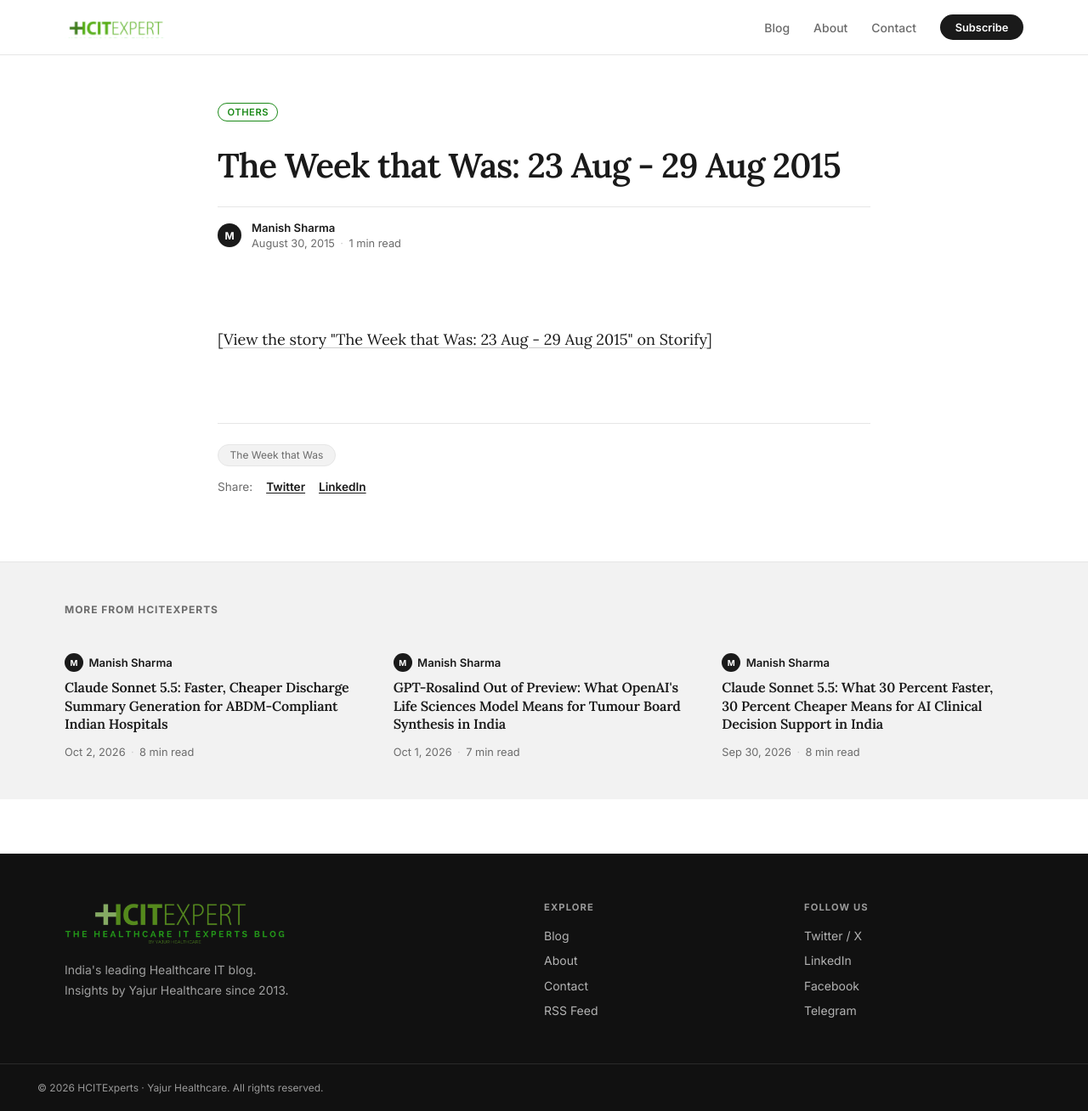
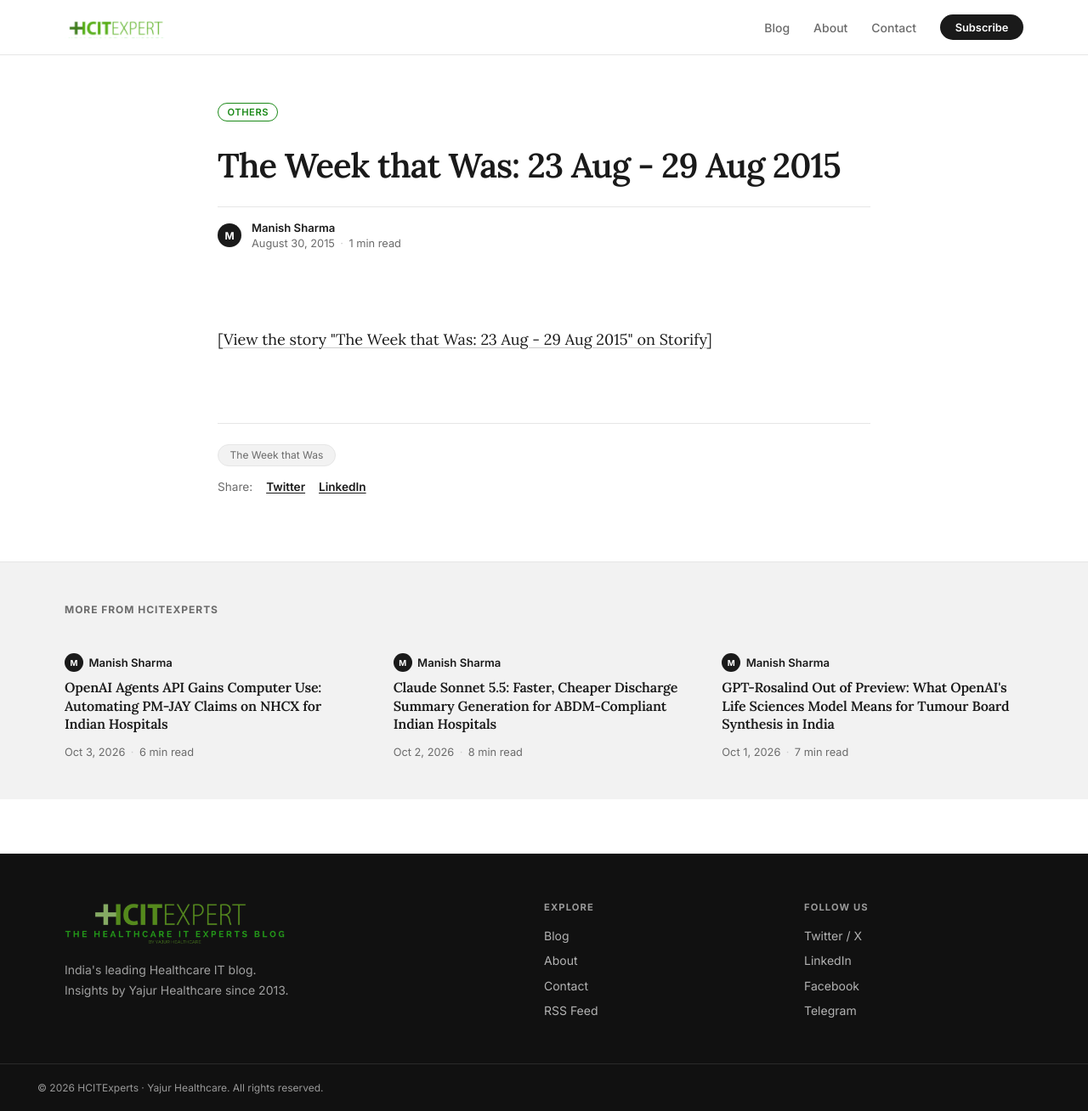
Before and after one commit to msharmas-yajur/hcitexpert-com, a Jekyll site: the page built from _posts/2015-08-30-the-week-that-was-23-aug-29-aug-2015.md, in a window 1280 px wide and 1308 px high. Shown: the whole window at 85% size. Built offline with Jekyll 4.4.1, drawn with Linux system fonts in a browser that asks for light colours; part of the change alters nothing that is shown.

Commit message:
post: Clinical Frontier 2026-10-03 - pmjay-nhcx-claims-rcm
Issue 017: OpenAI DevDay 2026 (GPT-6.1 Sol, computer use in Agents API)
applied to PM-JAY/NHCX claims automation for Indian hospitals.
Anthropic Claude Frontier Academy ($100M, 10k FDEs by 2027) as
supporting signal on deployment talent.

Co-Authored-By: Claude Sonnet 4.6 <noreply@anthropic.com>
Claude-Session: https://claude.ai/code/session_01TKnt5iXcbQtqtcuPnCcadX

```diff
--- a/_data/clinical_frontier_covered.yml
+++ b/_data/clinical_frontier_covered.yml
@@ -167,3 +167,12 @@ covered:
       - https://www.anthropic.com/claude-sonnet-5-5
       - https://www.anthropic.com/news/healthcare-life-sciences
       - https://www.anthropic.com/news/life-sciences-verification-program
+  - date: 2026-10-03
+    slug: 2026-10-03-openai-agents-api-computer-use-pmjay-nhcx-claims-rcm-india
+    angle: pmjay-nhcx-claims-rcm
+    models: ["GPT-6.1 Sol (OpenAI)", "Claude Frontier Academy (Anthropic)"]
+    sources:
+      - https://openai.com/index/introducing-gpt-6-1-sol/
+      - https://openai.com/index/devday-2026-recap/
+      - https://www.anthropic.com/news/claude-frontier-academy
+      - https://nha.gov.in/PM-JAY
--- /dev/null
+++ b/_posts/2026-10-03-openai-agents-api-computer-use-pmjay-nhcx-claims-rcm-india.md
@@ -0,0 +1,132 @@
+---
+title: "OpenAI Agents API Gains Computer Use: Automating PM-JAY Claims on NHCX for Indian Hospitals"
+date: '2026-10-03 19:00:00 +0530'
+author: Manish Sharma
+description: "The Clinical Frontier, Issue 017. OpenAI announced GPT-6.1 Sol and computer use in the Agents API at DevDay 2026. For India's PM-JAY ecosystem, this means agents that can navigate NHCX portals, submit pre-authorisation forms, and chase claim status without custom integrations, at one-fifth the cost of GPT-6 Astra."
+keywords: "PM-JAY claims automation India, NHCX AI claims processing, OpenAI Agents API computer use India, GPT-6.1 Sol healthcare India, AI prior authorisation PM-JAY, NHCX portal automation India, health insurance claims AI India, revenue cycle management AI India, ABDM claims exchange, TPA claims processing AI India"
+image: /assets/images/logo.png
+reading_time: "6 min read"
+categories:
+  - Healthcare Technology
+  - AI/ML/DL
+tags:
+  - GPT-6.1 Sol
+  - OpenAI
+  - PM-JAY
+  - NHCX
+  - Claims Processing
+  - Revenue Cycle Management
+  - Agents API
+  - Computer Use
+  - India Health IT
+  - Healthcare AI
+mentions:
+  - name: "GPT-6.1 Sol"
+    description: "OpenAI's model announced at DevDay 2026. Delivers near-GPT-6 Astra performance on agentic coding, computer use, and professional work at one-fifth of Astra's standard token prices. Standard pricing: $2 per million input tokens, $10 per million output tokens."
+    url: "https://openai.com/index/introducing-gpt-6-1-sol/"
+  - name: "Agents API with Computer Use (OpenAI DevDay 2026)"
+    description: "Computer use added to OpenAI's Agents API at DevDay 2026, enabling agents to complete tasks in an OpenAI-hosted browser and operate software through its UI. Agents API is now in public beta."
+    url: "https://openai.com/index/devday-2026-recap/"
+  - name: "Claude Frontier Academy"
+    description: "Anthropic's $100 million commitment to train 10,000 Frontier Deployed Engineers by end of 2027, following a medical-residency model with a 12-week hands-on deployment at partner organisations."
+    url: "https://www.anthropic.com/news/claude-frontier-academy"
+  - name: "PM-JAY (Pradhan Mantri Jan Arogya Yojana)"
+    description: "India's government-funded health insurance scheme, implemented by the National Health Authority. Covers over 100 million families for cashless treatment at empanelled hospitals."
+    url: "https://nha.gov.in/PM-JAY"
+faq:
+  - q: "What is computer use in the OpenAI Agents API, and how does it differ from a standard API integration?"
+    a: "Computer use in the Agents API lets an AI agent operate software through its user interface rather than through a dedicated API. The agent navigates to a website in a hosted browser, fills in forms, clicks buttons, and reads responses, exactly as a human operator would. For NHCX claims workflows, this matters because the portal handles pre-authorisation submission and status tracking through a web interface. A computer-use agent can work that portal without requiring a custom EDI or HL7 integration."
+  - q: "How does PM-JAY pre-authorisation work, and where does AI help most?"
+    a: "Under PM-JAY, a beneficiary seeks cashless treatment at an empanelled hospital. The hospital submits a pre-authorisation request to the insurer or TPA via NHCX. If approved, treatment proceeds and the hospital raises a final claim after discharge. Each step requires structured data entry, document attachment, and manual follow-up on denials. AI agents with computer use can automate the pre-auth submission, monitor status, flag missing documents, and draft appeal letters, cutting the time a billing team spends per claim."
+  - q: "Is GPT-6.1 Sol affordable for a mid-size Indian hospital running PM-JAY claims?"
+    a: "At $2 per million input tokens, processing a 2,000-token PM-JAY pre-authorisation packet costs $0.004 per claim in input. Output at $10 per million tokens adds $0.005 for a 500-token form response. Total model cost: roughly $0.009 per claim, or under 1 rupee at current exchange rates, well within the administrative margin for a cashless scheme. A hospital doing 200 cashless pre-authorisations a day spends under $2 in total model costs."
+  - q: "What is the Anthropic Frontier Academy and why does it matter for health-IT teams?"
+    a: "The Claude Frontier Academy is Anthropic's $100 million commitment, announced October 2, 2026, to train 10,000 Frontier Deployed Engineers (FDEs) by end of 2027. It follows a medical-residency model: multi-day classroom training followed by a 12-week residency where the engineer implements a live Claude project at their own organisation. Healthcare partners in the first cohorts include Novo Nordisk. For Indian health-IT teams, the significance is that structured AI-deployment training, not just model access, is now a product offered by the frontier labs."
+---
+
+> **The Clinical Frontier** · 3 October 2026 · Issue 017
+>
+> *Agents that click buttons: computer use arrives in the OpenAI Agents API just as India's PM-JAY claims portal begs for automation.*
+
+## In this issue
+
+- OpenAI unveiled [GPT-6.1 Sol](https://openai.com/index/introducing-gpt-6-1-sol/) at DevDay 2026: near-Astra reasoning at one-fifth of Astra's standard token prices.
+- OpenAI added computer use to the [Agents API](https://openai.com/index/devday-2026-recap/), now in public beta, letting agents operate any web interface like a human operator would.
+- Anthropic announced the [Claude Frontier Academy](https://www.anthropic.com/news/claude-frontier-academy): a $100 million, 10,000-engineer training programme that follows a medical-residency model.
+- Why the PM-JAY and NHCX claims pipeline is the first Indian healthcare workflow that can realistically benefit from computer-use agents.
+
+---
+
+## The signal
+
+At DevDay 2026, OpenAI announced [GPT-6.1 Sol](https://openai.com/index/introducing-gpt-6-1-sol/), a major upgrade to GPT-6 Sol. The model delivers near-GPT-6 Astra performance on agentic coding, computer use, and professional work at one-fifth of Astra's standard input and output token prices. Standard API pricing is $2 per million input tokens and $10 per million output tokens.
+
+Alongside the new model, OpenAI added computer use to the [Agents API](https://openai.com/index/devday-2026-recap/), now in public beta. Computer use lets an agent complete tasks inside an OpenAI-hosted browser: navigating websites, filling forms, clicking buttons, and reading results, without requiring the target service to expose a dedicated API endpoint.
+
+One day earlier, Anthropic [announced the Claude Frontier Academy](https://www.anthropic.com/news/claude-frontier-academy): a $100 million commitment to train 10,000 Frontier Deployed Engineers (FDEs) by end of 2027, using a medical-residency model with a 12-week hands-on deployment period.
+
+---
+
+## How computer use works
+
+A conventional AI integration requires the target service to expose a clean REST or HL7 endpoint. Most hospital billing teams never get that from insurers or TPAs.
+
+Computer use flips this. The Agents API provisions a hosted browser, and the model navigates the target portal autonomously. For a PM-JAY claims workflow, the agent can:
+
+- Log in to NHCX with the hospital's stored credentials.
+- Fill the structured pre-authorisation form from the patient's admission data in the HIS.
+- Attach supporting documents: investigation reports, consultant notes, diagnosis summary.
+- Submit, then read the response: approval, query, or denial code.
+- Flag only genuine clinical queries to the billing supervisor.
+
+The model doing all of this is GPT-6.1 Sol at $2 per million input tokens. A typical 2,000-token pre-auth packet costs $0.004 in model input. A hospital processing 200 cashless claims a day spends under $2 in total model costs, under 1 rupee per claim at current exchange rates.
+
+---
+
+## Why Indian hospitals need this now
+
+[PM-JAY](https://nha.gov.in/PM-JAY), implemented by the National Health Authority, covers over 100 million families for cashless treatment at empanelled hospitals. Every cashless admission requires a pre-authorisation request submitted via NHCX to the insurer or TPA, followed by a final claim after discharge.
+
+The process is manual at every step. Billing staff navigate a portal, enter structured patient and diagnosis data, attach scanned documents, wait for a response, and then chase queries or appeal denials. A single denied claim can require multiple re-submissions, each entered by hand. For a secondary hospital with a small billing team, PM-JAY claims management is a full-time burden that grows with bed capacity.
+
+Three capabilities now align for the first time:
+
+**Near-Astra reasoning at one-fifth the price.** GPT-6.1 Sol at $2 per million input tokens brings high-quality agentic decision-making within reach of mid-market hospitals. Extracting the right ICD-10 codes and diagnosis narrative from an admission note to populate a pre-auth form is exactly the kind of professional work where this model excels.
+
+**Browser-native portal operation.** Computer use in the Agents API removes the need for custom NHCX integration code. The agent works the portal the same way a billing clerk does. When NHCX adds a new field or changes a form layout, you update the agent's prompt, not a fragile scraping script.
+
+**Structured deployment know-how.** Anthropic's Frontier Academy, with Deloitte, McKinsey, and Accenture among the founding cohort organisations, signals that the consulting ecosystem building health-IT AI systems now has a formal AI-deployment certification track. Partners active in Indian health-system engagements will carry this capability across.
+
+---
+
+## What this does not solve
+
+Computer use is not a complete claims automation solution on its own.
+
+**Clinical review stays human.** The pre-auth form requires ICD codes, clinical severity, and treatment justification. The agent reads from HIS data; a clinician must verify those inputs are correct before submission. The workflow is agent-assisted, not agent-only.
+
+**DPDP Act compliance.** Every NHCX submission carries patient health data. Under India's Digital Personal Data Protection Act 2023, the hospital is the data fiduciary. Any automated agent workflow must log what was submitted, maintain an audit trail, and operate within ABDM's consent framework.
+
+**Portal changes break agents.** NHCX and insurer portals update without notice. A production deployment needs a monitoring layer, and a human oversight loop for the times the agent encounters an unexpected form state.
+
+---
+
+## The Frontier Academy thread
+
+The [Claude Frontier Academy](https://www.anthropic.com/news/claude-frontier-academy) deserves a separate note because of its structure. Anthropic built it on the medical-residency model: multi-day classroom training with Anthropic engineers, covering use-case selection through security review, followed by a 12-week period where the FDE leads a live Claude project at their own organisation, supported by Anthropic staff throughout.
+
+The credential is earned through demonstrated deployment, not a written test. First cohorts run in San Francisco, New York, and London, with partner organisations including Accenture, Bain, Capgemini, Deloitte, McKinsey, Morgan Stanley, and Novo Nordisk. The stated goal is 10,000 certified FDEs by end of 2027.
+
+For Indian health-IT teams, the near-term relevance is structural rather than direct: initial cohorts do not include Indian health systems. But Accenture, Deloitte, and McKinsey are all founding cohort members and are active in Indian health-system engagements. An organisation working with any of them on AI-assisted claims or prior-authorisation workflows can now ask whether an FDE is on the team. That is a new, specific question to ask.
+
+---
+
+## The takeaway
+
+Computer use in the Agents API is not a healthcare-specific announcement. It is a general-purpose capability that lands on a very specific healthcare problem: the portal-first, form-heavy architecture of India's PM-JAY claims pipeline. GPT-6.1 Sol at one-fifth of Astra's price makes the unit economics of per-claim AI assistance clear and positive.
+
+The hospitals that move first will reduce billing-staff overhead per PM-JAY claim and shorten the gap between admission and payment. The technology is in public beta today. The talent infrastructure to deploy it is being built through programmes like the Frontier Academy. The remaining variable is whether Indian health-IT teams treat this as a pilot-eligible workflow in the next quarter.
+
+---
+
+*That is all for Issue 017. Primary sources: [Introducing GPT-6.1 Sol](https://openai.com/index/introducing-gpt-6-1-sol/), [DevDay 2026 recap](https://openai.com/index/devday-2026-recap/), [Claude Frontier Academy](https://www.anthropic.com/news/claude-frontier-academy), [PM-JAY](https://nha.gov.in/PM-JAY). Next edition tomorrow.*
```
